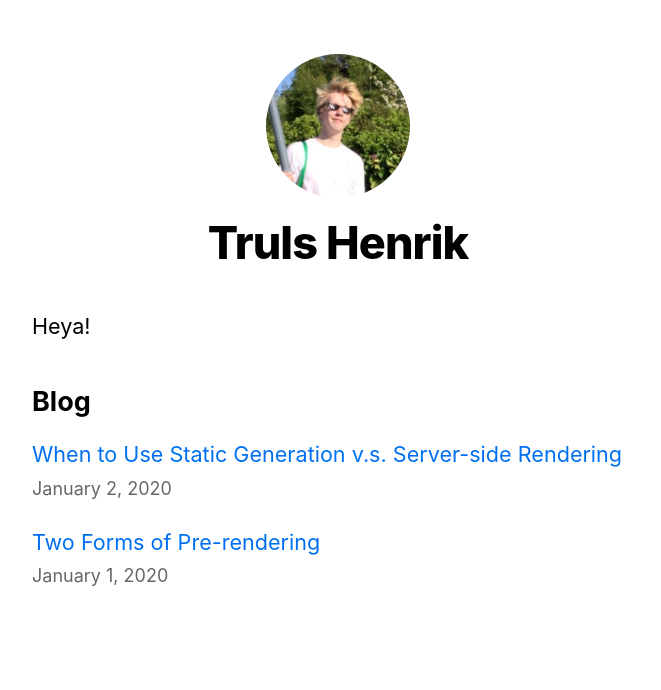
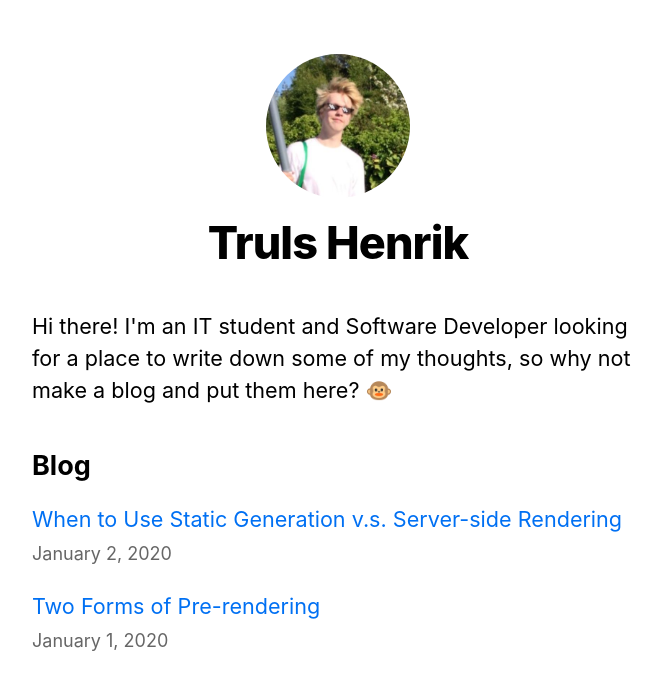
Before and after one commit to trulshj/nextjs-blog, a Next.js app: page / in a window 1280 px wide. Shown: the top 690 px of the page, without its empty margins (302-963 px from the left). Built offline with nearby package versions, Linux system fonts and the light colour scheme.

Commit message:
Add self introduction

```diff
--- a/pages/index.js
+++ b/pages/index.js
@@ -14,8 +14,6 @@ export async function getStaticProps() {
     };
 }
 
-const selfIntroduction = "Heya!";
-
 export default function Home({ allPostsData }) {
     return (
         <Layout home>
@@ -23,7 +21,7 @@ export default function Home({ allPostsData }) {
                 <title>{siteTitle}</title>
             </Head>
             <section className={utilStyles.headingMd}>
-                <p>{selfIntroduction}</p>
+                <p>Hi there! I'm an IT student and Software Developer looking for a place to write down some of my thoughts, so why not make a blog and put them here? 🐵</p>
             </section>
             <section
                 className={`${utilStyles.headingMd} ${utilStyles.padding1px}`}
```
